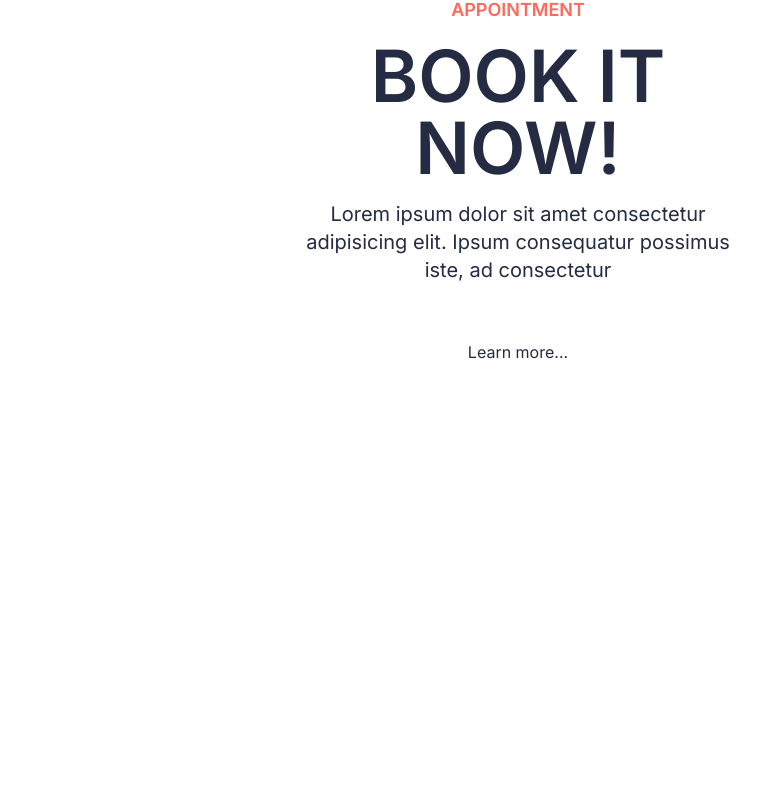
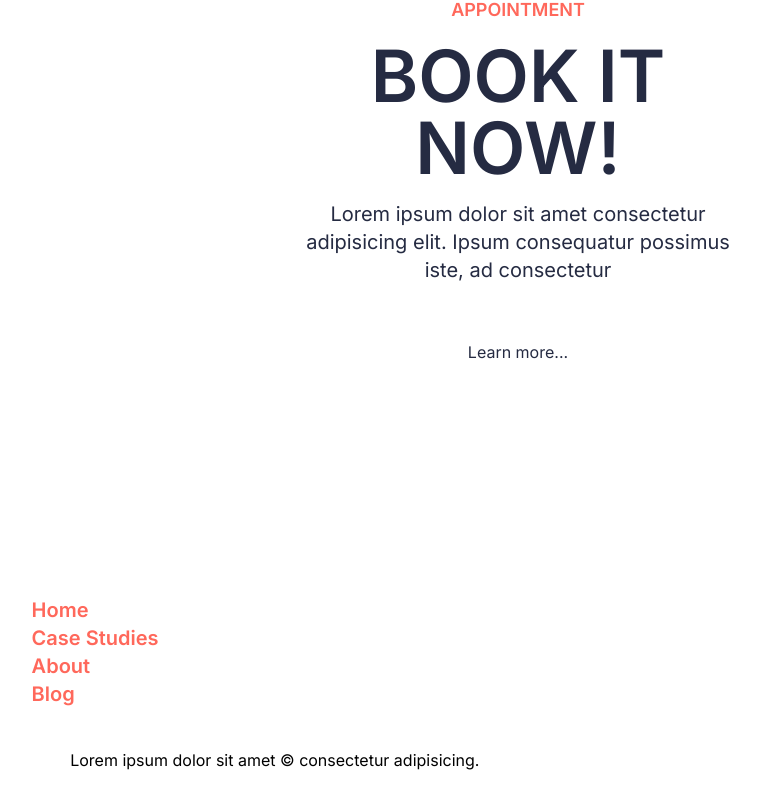
Before and after one commit to A7medAbdien/medical-portfolio, a Next.js app: page / in a window 1280 px wide. Shown: the part 4049-4857 px from the top of the page, without its empty margins (122-882 px from the left). Before the commit the page ends 4605 px from the top, so only its background shows below. Built offline with nearby package versions, Linux system fonts and the light colour scheme.

Commit message:
footer: init

```diff
--- a/Components/UI/Buttons/TextButton.tsx
+++ b/Components/UI/Buttons/TextButton.tsx
@@ -1,16 +1,16 @@
 import Link from 'next/link';
 import { FC } from 'react';
-import { FaArrowRight } from 'react-icons/fa';
 
 interface TextButtonProps {
     link: string;
     text: string;
+    className?: string;
 }
 
-const TextButton: FC<TextButtonProps> = ({ link = "/#", text }) => {
+const TextButton: FC<TextButtonProps> = ({ link = "/#", text, className }) => {
     return <Link
         href={link}
-        className="hover:tracking-[0.3rem] rounded-md py-3 text-xl font-semibold text-primary-500  transition-all group"
+        className={`${className} hover:tracking-[0.3rem] rounded-md py-3 text-xl font-semibold text-primary-500  transition-all group`}
     >
         {text}
         {/* <FaArrowRight className='inline-block -translate-y-[0.1rem]' /> */}
--- /dev/null
+++ b/Components/UI/Footer.tsx
@@ -0,0 +1,29 @@
+import { Pages } from '@/data/strings'
+import { FC } from 'react'
+import TextButton from './Buttons/TextButton'
+
+interface FooterProps {
+
+}
+
+const Footer: FC<FooterProps> = ({ }) => {
+    return (
+        <footer className='px-0 md:px-[12vw] py-10 w-full h-auto text-white bg-primary-500 flex flex-col items-center justify-between'>
+            <div className="w-full h-fit flex items-center justify-between">
+                <div className="flex flex-col items-start justify-center">
+                    {Pages.map((page, i) => <TextButton key={i} {...page} className='text-white' />)}
+                </div>
+                <div className="">
+
+                </div>
+            </div>
+            <div className="w-full mt-10 flex items-center justify-between">
+                <div className="w-1/2 text-center">
+                    Lorem ipsum dolor sit amet &copy; consectetur adipisicing.
+                </div>
+            </div>
+        </footer>
+    )
+}
+
+export default Footer
--- a/Components/UI/Navbar.tsx
+++ b/Components/UI/Navbar.tsx
@@ -44,8 +44,8 @@ const Navbar = () => {
                                 className={`absolute right-4 top-full w-full max-w-[250px] rounded-lg px-6 py-5 shadow  lg:static lg:block lg:w-full lg:max-w-full lg:shadow-none ${!open && "hidden"}`}
                             >
                                 <ul className="block lg:flex">
-                                    {NavbarStrings.links.map(({ link, title }, i) =>
-                                        <ListItem key={i} NavLink={link}>{title}</ListItem>
+                                    {NavbarStrings.links.map(({ link, text }, i) =>
+                                        <ListItem key={i} NavLink={link}>{text}</ListItem>
                                     )}
                                 </ul>
                             </nav>
--- a/app/layout.tsx
+++ b/app/layout.tsx
@@ -2,6 +2,7 @@ import type { Metadata } from "next";
 import { Inter } from "next/font/google";
 import "./globals.css";
 import Navbar from "@/Components/UI/Navbar";
+import Footer from "@/Components/UI/Footer";
 
 const inter = Inter({ subsets: ["latin"] });
 
@@ -20,6 +21,7 @@ export default function RootLayout({
       <body className={inter.className}>
         <Navbar />
         {children}
+        <Footer />
       </body>
     </html>
   );
--- a/data/strings.ts
+++ b/data/strings.ts
@@ -1,10 +1,10 @@
 import { NumberCardProps } from "@/Components/Cards/NumberCard"
 
 const Pages = [
-    { title: "Home", link: "./" },
-    { title: "Case Studies", link: "./Case" },
-    { title: "About", link: "./About" },
-    { title: "Blog", link: "./Blog" },
+    { text: "Home", link: "./" },
+    { text: "Case Studies", link: "./Case" },
+    { text: "About", link: "./About" },
+    { text: "Blog", link: "./Blog" },
 ]
 
 const BookingSectionContent = {
@@ -133,6 +133,7 @@ const NavbarStrings = {
 }
 
 export {
+    Pages,
     NavbarStrings,
     HomePageContent
 }
```
